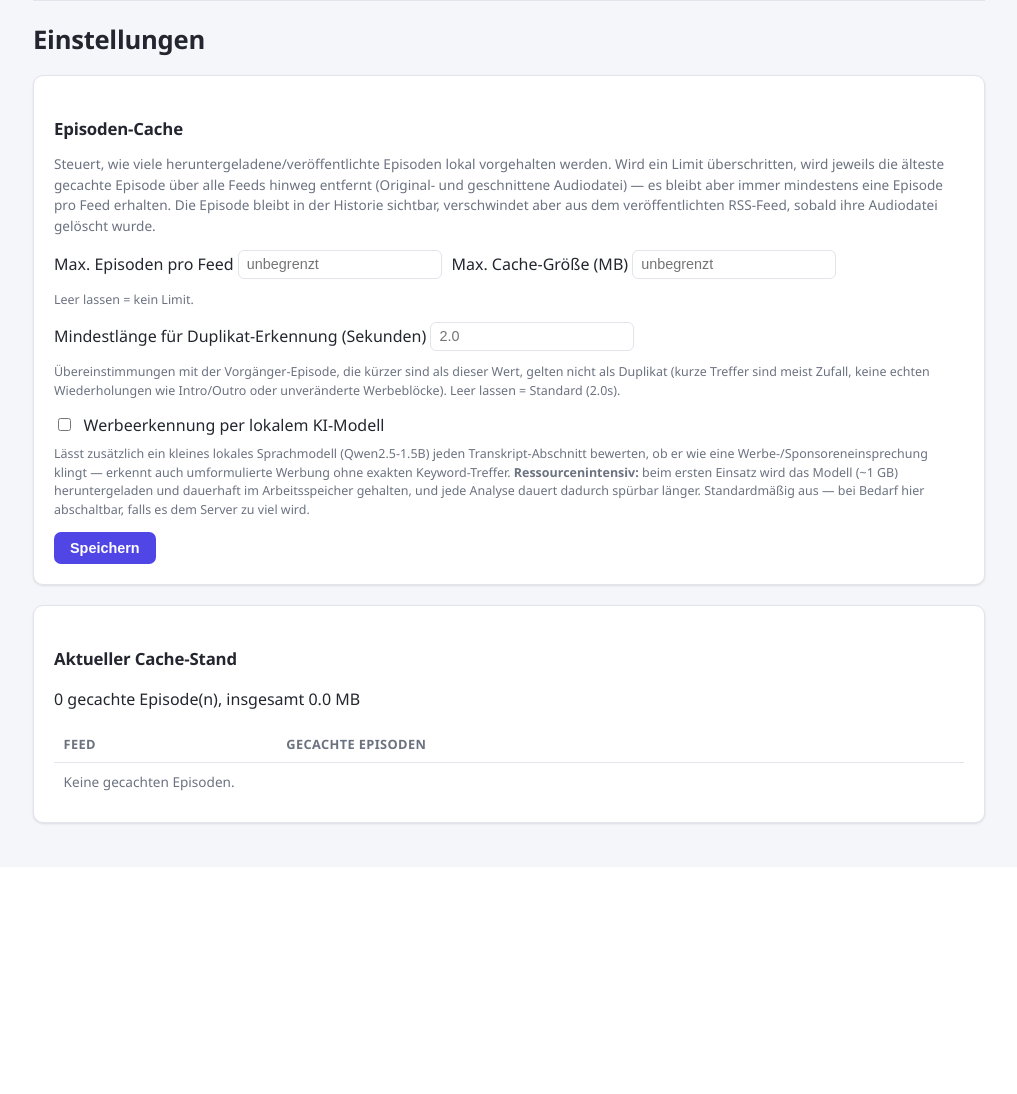
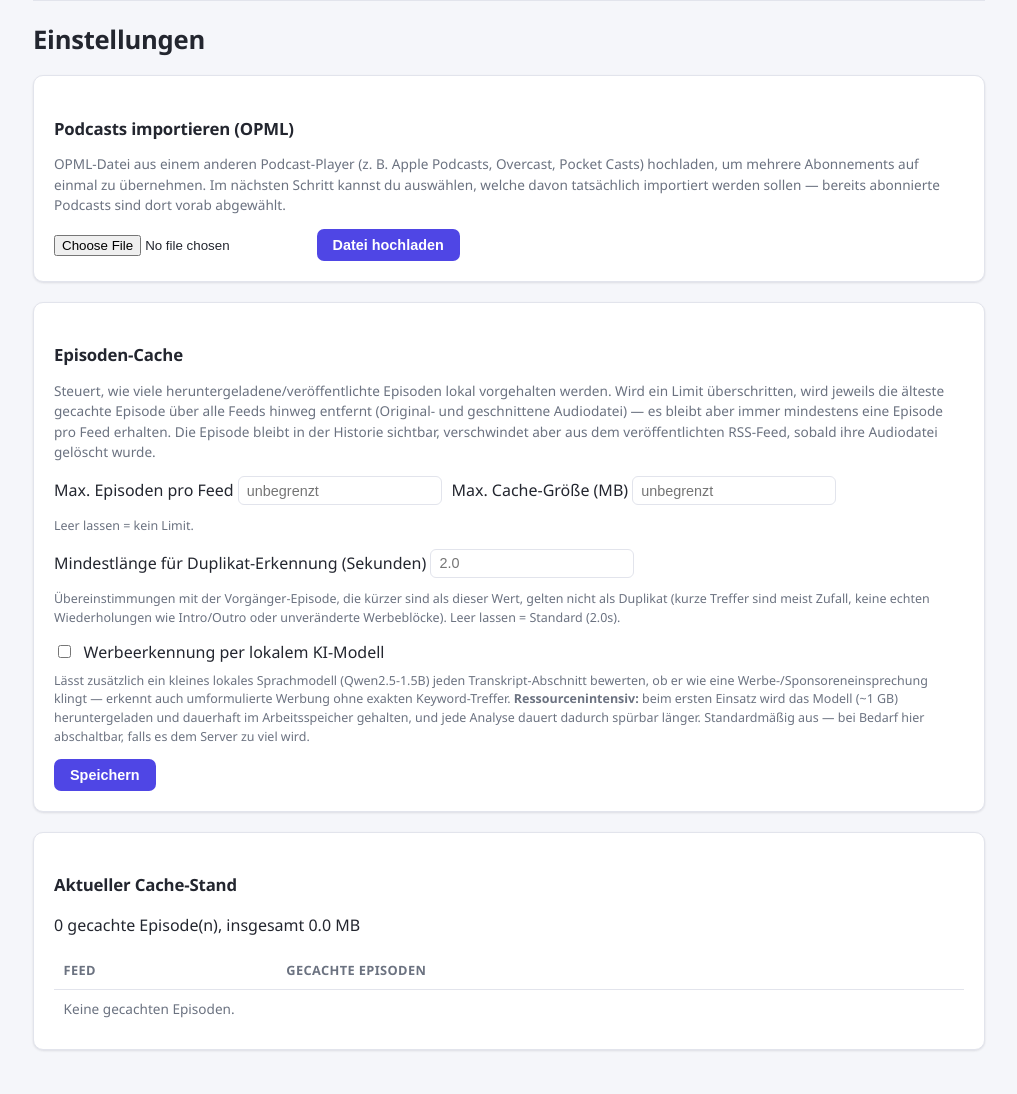
Before and after one commit to niko31337/PewPewAdPod, a FastAPI app: page /config in a window 1280 px wide. Shown: the part 76-1170 px from the top of the page, without its empty margins (131-1148 px from the left). Before the commit the page ends 901 px from the top, so only its background shows below. Run offline with FastAPI, Linux system fonts and the light colour scheme; data comes from the database, SQL or seed files in the repository; data that the repository does not hold is empty; parts of the project's set-up code (start-up, migrations or seed data) failed here and were passed over.

Commit message:
opml support

```diff
--- a/app/main.py
+++ b/app/main.py
@@ -7,7 +7,7 @@
 from app.config import BASE_DIR, settings
 from app.database import init_db, session_scope
 from app.logging_conf import setup_logging
-from app.routers import config, episodes, feeds, jingle_finder, public_feed, review
+from app.routers import config, episodes, feeds, jingle_finder, opml, public_feed, review
 from app.services import branding, pipeline
 from app.services.scheduler import shutdown_scheduler, start_scheduler
 
@@ -45,6 +45,7 @@
 app.include_router(review.router)
 app.include_router(config.router)
 app.include_router(jingle_finder.router)
+app.include_router(opml.router)
 app.include_router(public_feed.router)
 
 
--- a/app/templates/config.html
+++ b/app/templates/config.html
@@ -1,6 +1,22 @@
 {% extends "base.html" %}
 {% block content %}
 <h1>Einstellungen</h1>
+
+<div class="card">
+  <h3>Podcasts importieren (OPML)</h3>
+  <p class="muted">
+    OPML-Datei aus einem anderen Podcast-Player (z. B. Apple Podcasts, Overcast, Pocket Casts)
+    hochladen, um mehrere Abonnements auf einmal zu übernehmen. Im nächsten Schritt kannst du
+    auswählen, welche davon tatsächlich importiert werden sollen — bereits abonnierte Podcasts
+    sind dort vorab abgewählt.
+  </p>
+  <form method="post" action="/opml/import" enctype="multipart/form-data">
+    <div class="flex">
+      <input type="file" name="file" accept=".opml,.xml" required>
+      <button type="submit">Datei hochladen</button>
+    </div>
+  </form>
+</div>
 
 <div class="card">
   <h3>Episoden-Cache</h3>
```
Also changed, not shown: app/routers/feeds.py (+8 -2 lines), app/templates/index.html (+10 -0 lines).
